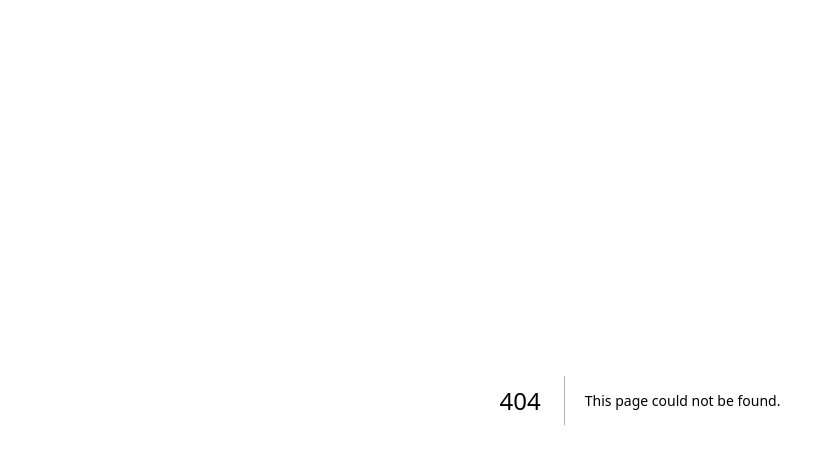
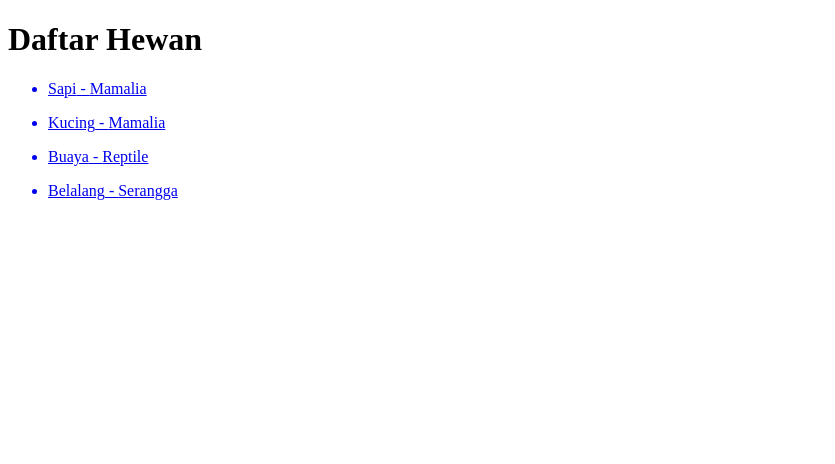
Before and after one commit to adrianmulyawan/belajar-nextjs-1, a Next.js app: page /animal in a window 1280 px wide. Before the commit this address had no page. Shown: the top 464 px of the page, without its empty margins (0-835 px from the left). Built offline with nearby package versions, Linux system fonts and the light colour scheme; data requests are answered from the project's data file.

Commit message:
implementasi client side rendering menggunakan useEffect

```diff
--- a/db.json
+++ b/db.json
@@ -62,5 +62,27 @@
       "email": "bgunawan@binar.com",
       "class": "Frontend Developer"
     }
+  ],
+  "animals": [
+    {
+      "id": 1,
+      "name": "Sapi",
+      "type": "Mamalia"
+    },
+    {
+      "id": 2,
+      "name": "Kucing",
+      "type": "Mamalia"
+    },
+    {
+      "id": 3,
+      "name": "Buaya",
+      "type": "Reptile"
+    },
+    {
+      "id": 4,
+      "name": "Belalang",
+      "type": "Serangga"
+    }
   ]
 }
--- /dev/null
+++ b/pages/animal/index.jsx
@@ -0,0 +1,53 @@
+import { useEffect, useState } from "react";
+import axios from "axios";
+import Link from "next/link";
+
+// > Client Side Data Fetching
+// => Client Side Data Fetching sangat berguna sekali jika terdapat perubahan data, disaat setelah terjadinya initial request.
+// => Tidak SEO Friendly.
+// => Tapi sangat bermanfaat bila digunakan dihalaman seperti dashboard (yang bersifat privat)
+// => Menggunakan Client Side Data Fetching
+// # useEffect
+// # SWR
+
+// > Client Side Data Fetching: useEffect
+const Animal = () => {
+  const [animals, setAnimals] = useState([]);
+
+  let i = 0;
+  useEffect(() => {
+    if (i === 0) {
+      const getAnimal = async () => {
+        const response = await axios.get('http://localhost:3004/animals');
+        const data = response.data;
+
+        setAnimals(data);
+      };
+
+      getAnimal();
+
+      i++;
+    }
+  }, [i]);
+
+  return (
+    <>
+      <h1>Daftar Hewan</h1>
+      {
+        animals.map((animal) => {
+          return (
+            <ul key={ animal.id }>
+              <Link href={`/animal/${animal.id}`}>
+                <li>
+                  { animal.name } - { animal.type }
+                </li>
+              </Link>
+            </ul>
+          )
+        })
+      }
+    </>
+  );
+}
+
+export default Animal;
```
Also changed, not shown: pages/animal/[animalId].jsx (added, +39 -0 lines).
